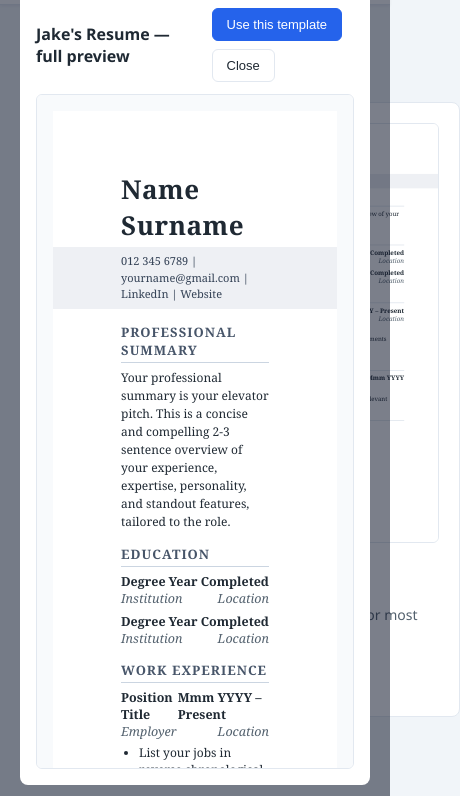
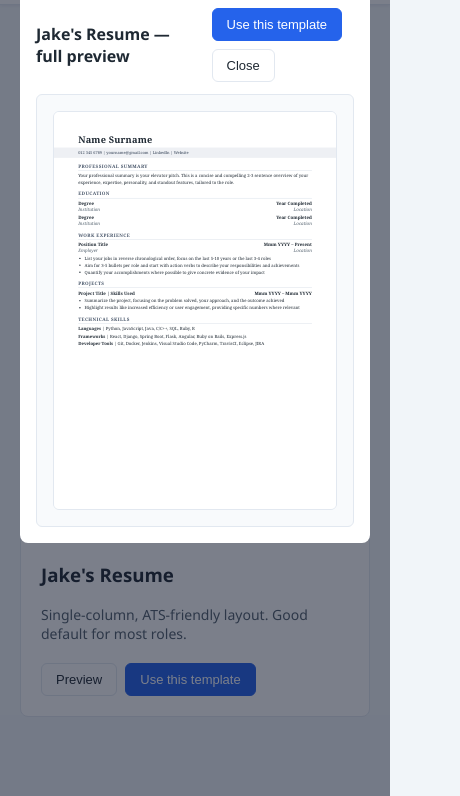
Before and after one commit to Ritesh-Dhekane/resume-builder, a website built with Vite: page index.html in a window 390 px wide. Both pictures are taken after a click on the button "Preview". Shown: the part 48-844 px from the top of the page, 460 px wide, since content can reach past the window. Built offline with nearby package versions, Linux system fonts and the light colour scheme.

Commit message:
TASK-021: fix: mobile overflow on gallery/builder/modal, scale preview modal to fit narrow screens

```diff
--- a/src/pages/gallery.js
+++ b/src/pages/gallery.js
@@ -8,7 +8,21 @@ function fitThumbnail(thumb, pageWidthPx) {
   inner.style.transform = `scale(${thumb.clientWidth / pageWidthPx})`;
 }
 
+// Scales down (never up) to fit the modal body's width — on a narrow
+// (mobile) viewport the modal is much narrower than the resume's true
+// 210mm width, and without this the template's own CSS (fixed-width rows,
+// justify-content:space-between) reflows badly instead of just shrinking.
+function fitModalPreview(outer, inner, pageWidthPx) {
+  const scale = Math.min(1, outer.clientWidth / pageWidthPx);
+  inner.style.transformOrigin = 'top left';
+  inner.style.width = `${pageWidthPx}px`;
+  inner.style.transform = `scale(${scale})`;
+  const page = inner.firstElementChild;
+  outer.style.height = page ? `${page.offsetHeight * scale}px` : '';
+}
+
 function openPreviewModal(template, placeholder) {
+  const pageWidthPx = template.pageWidthMm * MM_TO_PX;
   const backdrop = document.createElement('div');
   backdrop.className = 'preview-modal-backdrop';
   backdrop.innerHTML = `
@@ -20,13 +34,26 @@ function openPreviewModal(template, placeholder) {
           <button type="button" class="btn" id="preview-close-btn">Close</button>
         </div>
       </div>
-      <div class="preview-modal-body">${template.render(placeholder)}</div>
+      <div class="preview-modal-body">
+        <div class="preview-scale-outer" id="modal-scale-outer">
+          <div class="preview-frame" id="modal-scale-inner">${template.render(placeholder)}</div>
+        </div>
+      </div>
     </div>
   `;
   document.body.appendChild(backdrop);
 
+  const outer = backdrop.querySelector('#modal-scale-outer');
+  const inner = backdrop.querySelector('#modal-scale-inner');
+  function refit() {
+    fitModalPreview(outer, inner, pageWidthPx);
+  }
+  refit();
+  window.addEventListener('resize', refit);
+
   function close() {
     backdrop.remove();
+    window.removeEventListener('resize', refit);
     document.removeEventListener('keydown', onKeydown);
   }
   function onKeydown(event) {
--- a/src/styles/global.css
+++ b/src/styles/global.css
@@ -101,6 +101,12 @@ h1.page-title {
   border: 1px solid var(--border);
   border-radius: 8px;
   padding: 20px;
+  /* Flex/grid items default to min-width:auto, which lets a descendant with
+     an explicit inline width (the JS-scaled resume preview/thumbnail) force
+     this card to stay near its max-width instead of shrinking to fit a
+     narrow viewport, even though that descendant is visually clipped by its
+     own overflow:hidden. min-width:0 overrides that. */
+  min-width: 0;
 }
 
 .grid {
```
Also changed, not shown: tasks.md (+3 -0 lines).
